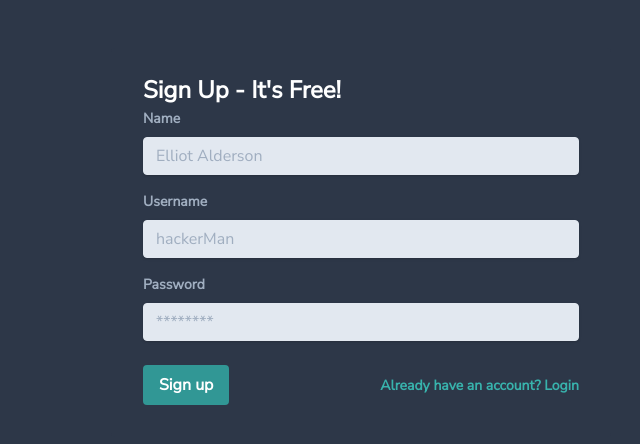
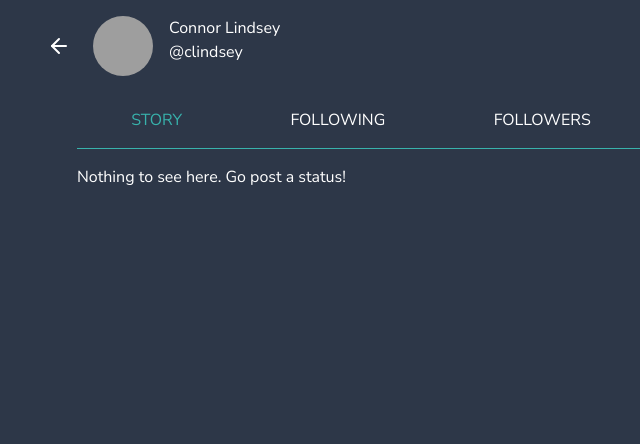
Before and after one commit to connorlindsey/buzzle, a React (Create React App) app: page /profile/1234 in a window 1280 px wide. Before the commit this address led to /. Shown: the top 444 px of the page, without its empty margins (279-919 px from the left). Built offline with nearby package versions, Linux system fonts and the light colour scheme; grey boxes are pictures that could not be loaded; the HTML template or start-up script is replaced by a standard one.

Commit message:
Some progress

```diff
--- a/package.json
+++ b/package.json
@@ -6,6 +6,7 @@
     "aws-sdk": "^2.613.0",
     "react": "^16.12.0",
     "react-dom": "^16.12.0",
+    "react-icons": "^3.9.0",
     "react-router-dom": "^5.1.2",
     "react-scripts": "3.3.1",
     "styled-components": "^5.0.1",
--- /dev/null
+++ b/src/services/FollowerService.ts
@@ -0,0 +1,14 @@
+import ServerFacade from "../network/ServerFacade";
+
+export default class FollowerService {
+
+  public static addFollower(alias: string): void {
+    let ID = localStorage.getItem("USER_ID") || "";
+    let currentAlias = ServerFacade.getUserByID(ID)?.alias || "";
+    ServerFacade.addFollower(currentAlias, alias);
+  }
+
+  public static addFollowerManual(follower: string, followee: string): void {
+    ServerFacade.addFollower(follower, followee)
+  }
+}
--- a/src/view/AuthView.tsx
+++ b/src/view/AuthView.tsx
@@ -14,7 +14,7 @@ export enum FORMS {
 }
 
 const AuthView: React.FC = () => {
-  const [currentForm, setCurrentForm] = useState(FORMS.SIGNUP)
+  const [currentForm, setCurrentForm] = useState(FORMS.LOGIN)
 
   let form;
   if (currentForm === FORMS.SIGNUP) {
--- a/src/view/HomeView.tsx
+++ b/src/view/HomeView.tsx
@@ -23,7 +23,7 @@ enum TAB_SELECTION {
 // TODO: Add search box
 const HomeView: React.FC = () => {
   const history = useHistory()
-  const [selection, setSelection] = useState<TAB_SELECTION>(TAB_SELECTION.FEED)
+  const [selection, setSelection] = useState<TAB_SELECTION>(TAB_SELECTION.STORY)
   const [user, setUser] = useState<User | null | undefined>()
   const [message, setMessage] = useState<string>("") // Status textarea
 
@@ -32,23 +32,6 @@ const HomeView: React.FC = () => {
     setUser(user);
   }, [])
 
-  let content;
-  switch (selection) {
-    case TAB_SELECTION.FEED:
-      content = <Feed />;
-      break;
-    case TAB_SELECTION.STORY:
-      content = <Story />
-      break;
-    case TAB_SELECTION.FOLLOWERS:
-      content = <FollowList users={[]} />
-      break;
-    case TAB_SELECTION.FOLLOWING:
-      content = <FollowList users={[]} />
-      break;
-    default:
-      content = <h2>An error has occurred</h2>
-  }
 
   const updateMessage = (event: React.ChangeEvent<HTMLTextAreaElement>) => {
     setMessage(event.target.value);
@@ -79,6 +62,25 @@ const HomeView: React.FC = () => {
     return <h3>An error occurred</h3>
   }
 
+
+  let content;
+  switch (selection) {
+    case TAB_SELECTION.FEED:
+      content = <Feed />;
+      break;
+    case TAB_SELECTION.STORY:
+      content = <Story />
+      break;
+    case TAB_SELECTION.FOLLOWERS:
+      content = <FollowList users={user.getFollowers()} />
+      break;
+    case TAB_SELECTION.FOLLOWING:
+      content = <FollowList users={user.getFollowing()} />
+      break;
+    default:
+      content = <h2>An error has occurred</h2>
+  }
+
   return (
     <PleaseSignIn>
       <Container>
@@ -93,10 +95,10 @@ const HomeView: React.FC = () => {
                 <div>@{user.alias}</div>
               </div>
             </ProfileInfo>
-              <form onSubmit={handleSearch}>
-                <Search type="text" placeholder="Search" value={search} onChange={e => setSearch(e.target.value)} />
-              </form>
-              <TertiaryButton onClick={logout}>Logout</TertiaryButton>
+            <form onSubmit={handleSearch}>
+              <Search type="text" placeholder="Search" value={search} onChange={e => setSearch(e.target.value)} />
+            </form>
+            <TertiaryButton onClick={logout}>Logout</TertiaryButton>
           </ProfileSection>
 
           {/* New Status */}
@@ -157,6 +159,7 @@ const Container = styled.div`
 const ProfileSection = styled.div`
   display: flex;
   justify-content: space-between;
+  align-items: center;
   margin: 1rem 0;
 `
 
--- a/src/view/ProfileView.tsx
+++ b/src/view/ProfileView.tsx
@@ -1,22 +1,177 @@
-import React from 'react';
-import { useParams } from "react-router-dom";
+import React, { useState, useEffect } from 'react';
+import { useParams, useHistory } from "react-router-dom";
 import PleaseSignIn from './components/PleaseSignIn';
+import ServerFacade from '../network/ServerFacade';
+import User from '../model/User';
+import Button from "./style/Button"
+import { FiArrowLeft } from "react-icons/fi"
+import styled from "styled-components";
 
-interface Props {
-  count: number;
+import Story from './components/Story';
+import FollowList from './components/FollowList';
+import FollowerService from '../services/FollowerService';
+
+enum TAB_SELECTION {
+  STORY,
+  FOLLOWING,
+  FOLLOWERS
 }
 
+const ProfileView: React.FC = () => {
+  const history = useHistory()
+  const { alias } = useParams();
+  const [user, setUser] = useState<User | null>()
+  const [selection, setSelection] = useState<TAB_SELECTION>(TAB_SELECTION.STORY)
+  const [isFollowing, setIsFollowing] = useState<boolean>(false)
+  const [canFollow, setCanFollow] = useState<boolean>(true)
 
-const ProfileView: React.FC<Props> = ({ count }) => {
-  const { alias } = useParams();
+  useEffect(() => {
+    if (alias) {
+      setUser(ServerFacade.getUserByAlias(alias))
+      let ID = localStorage.getItem("USER_ID")
+      if (user && user.id === ID) {
+        setCanFollow(false)
+      }
+    }
+  }, [user, setUser, alias])
+
+
+
+  if (!user || !alias) {
+    return (
+      <Container>
+        <h3>No user found with the following username: @{alias}</h3>
+      </Container>)
+  }
+
+  const handleFollow = () => {
+    FollowerService.addFollower(alias);
+    setIsFollowing(!isFollowing)
+  }
+
+  let content;
+  switch (selection) {
+    case TAB_SELECTION.STORY:
+      content = <Story ID={user.id} />
+      break;
+    case TAB_SELECTION.FOLLOWERS:
+      content = <FollowList users={user.getFollowers()} />
+      break;
+    case TAB_SELECTION.FOLLOWING:
+      content = <FollowList users={user.getFollowing()} />
+      break;
+    default:
+      content = <h2>An error has occurred</h2>
+  }
+
+
   return (
     <PleaseSignIn>
-      <div className="m-auto antialiased font-sans font-serif font-mono text-center">
-        <p>{count}</p>
-        <p>Alias: {alias}</p>
-      </div>
+      <Container>
+        {/* Profile Section */}
+        <Header>
+          {/* Info */}
+          <ProfileSection>
+            <ProfileInfo>
+              <BackArrow onClick={() => history.goBack()} />
+              <ProfileImg src={user.photo} alt="Profile" />
+              <div>
+                <div>{user.name}</div>
+                <div>@{user.alias}</div>
+              </div>
+            </ProfileInfo>
+            {canFollow &&
+              <FollowButton following={isFollowing} onClick={handleFollow}>{isFollowing ? "Following" : "Follow"}</FollowButton>
+            }
+          </ProfileSection>
+
+          {/* Tabs */}
+          <Tabs>
+            <Tab className={`${selection === TAB_SELECTION.STORY && "active"}`} onClick={() => setSelection(TAB_SELECTION.STORY)}>Story</Tab>
+            <Tab className={`${selection === TAB_SELECTION.FOLLOWING && "active"}`} onClick={() => setSelection(TAB_SELECTION.FOLLOWING)}>Following</Tab>
+            <Tab className={`${selection === TAB_SELECTION.FOLLOWERS && "active"}`} onClick={() => setSelection(TAB_SELECTION.FOLLOWERS)}>Followers</Tab>
+          </Tabs>
+        </Header>
+        <Padding>
+          {content}
+        </Padding>
+      </Container>
     </PleaseSignIn>
   );
 }
 
 export default ProfileView;
+
+interface ButtonProps {
+  following: boolean
+}
+
+
+const FollowButton = styled(Button) <ButtonProps>`
+  background: ${props => props.following ? props.theme.primary["500"] : "transparent"};
+  color: ${props => props.following ? "#FFF" : props.theme.primary["500"]};
+`
+
+const Padding = styled.div`
+  padding: 1rem 0;
+`
+
+const Container = styled.div`
+  max-width: 600px;
+  margin: 1rem auto;
+  padding: 0 1rem;
+`
+
+const ProfileSection = styled.div`
+  display: flex;
+  justify-content: space-between;
+  align-content: center;
+  align-items: center;
+  margin: 1rem 0;
+`
+
+const ProfileInfo = styled.div`
+  display: flex;
+  position: relative;
+`
+
+const ProfileImg = styled.img`
+  border-radius: 50%;
+  height: 60px;
+  width: 60px;
+  margin: 0 1rem;
+`
+
+const Header = styled.header`
+  border-bottom: 1px solid ${props => props.theme.primary["500"]};;
+`
+
+const Tabs = styled.nav`
+  width: 100%;
+  display: flex;
+  justify-content: space-around;
+`
+
+const Tab = styled.span`
+  font-size: 1rem;
+  text-transform: uppercase;
+  padding: 1rem;
+  cursor: pointer;
+
+  &:hover {
+    color: ${props => props.theme.primary["300"]};
+  }
+
+  &.active {
+    color: ${props => props.theme.primary["500"]};
+  }
+`
+
+const BackArrow = styled(FiArrowLeft)`
+  height: 24px;
+  width: 24px;
+  cursor: pointer;
+  position: absolute;
+  left: -30px;
+  top: calc(50% - 12px);
+`
--- a/src/view/components/FollowList.tsx
+++ b/src/view/components/FollowList.tsx
@@ -3,10 +3,13 @@ import User from "../../model/User"
 import FollowerCard from './FollowerCard'
 
 interface FollowListProps {
-  users: User[]
+  users: User[] | null | undefined
 }
 
 const FollowList: React.FC<FollowListProps> = ({ users }) => {
+  if (!users) {
+    return (<div>No users found</div>)
+  }
   return (
     <div>
       {users.length === 0 && <div>No users found :(</div>}
--- a/src/view/components/FollowerCard.tsx
+++ b/src/view/components/FollowerCard.tsx
@@ -1,5 +1,7 @@
 import React from 'react'
 import User from "../../model/User"
+import styled from "styled-components";
+import { Link } from "react-router-dom"
 
 interface ComponentProps {
   follower: User
@@ -7,10 +9,30 @@ interface ComponentProps {
 
 const FollowerCard: React.FC<ComponentProps> = ({ follower }) => {
   return (
-    <div>
-      {follower.name}
-    </div>
+    <ProfileInfo as={Link} to={`/profile/${follower.alias}`}>
+      <ProfileImg src={follower.photo} alt="Profile" />
+      <div>
+        <div>{follower.name}</div>
+        <div>@{follower.alias}</div>
+      </div>
+    </ProfileInfo>
   )
 }
 
 export default FollowerCard
+
+
+const ProfileInfo = styled.div`
+  display: flex;
+  position: relative;
+  padding: .8rem 0;
+  border-bottom: 1px solid ${props => props.theme.grey["700"]};
+
+`
+
+const ProfileImg = styled.img`
+  border-radius: 50%;
+  height: 60px;
+  width: 60px;
+  margin: 0 1rem;
+`
--- a/src/view/components/LoginForm.tsx
+++ b/src/view/components/LoginForm.tsx
@@ -2,6 +2,8 @@ import React, { useState } from 'react';
 import { useHistory } from "react-router-dom";
 import { FORMS } from "../AuthView"
 import UserService from '../../services/UserService';
+import StatusService from '../../services/StatusService';
+import FollowerService from '../../services/FollowerService';
 
 interface Props {
   setCurrentForm: any
@@ -18,8 +20,8 @@ enum STATUS {
 const LoginForm: React.FC<Props> = ({ setCurrentForm }) => {
   const history = useHistory()
   const [values, setValues] = useState({
-    alias: "",
-    password: "",
+    alias: "clindsey",
+    password: "test",
   })
   const [status, setStatus] = useState<STATUS>(STATUS.READY)
   const [errorMessage, setErrorMessage] = useState<string>("")
@@ -37,6 +39,18 @@ const LoginForm: React.FC<Props> = ({ setCurrentForm }) => {
       setErrorMessage(result)
     } else {
       setStatus(STATUS.DONE)
+
+      // TODO: Remove this in production
+      // Have people follow logged in user
+      FollowerService.addFollowerManual("matt", values.alias)
+      FollowerService.addFollowerManual("cgood", values.alias)
+      FollowerService.addFollowerManual(values.alias, "cgood")
+
+      // Set up fake data
+      StatusService.createStatus("Wow, welcome to Buzzle 🔥")
+      StatusService.createStatus("Check out this cool thing 🚴‍♂️")
+      StatusService.createStatus("Another tweet 🐦. Hey there @tlane")
+
       history.push("/home")
     }
   }
@@ -63,7 +77,6 @@ const LoginForm: React.FC<Props> = ({ setCurrentForm }) => {
             type="text"
             placeholder="Your username"
             onChange={handleInputChange}
-            required
           />
         </div>
         <div className="mb-6">
@@ -75,7 +88,7 @@ const LoginForm: React.FC<Props> = ({ setCurrentForm }) => {
             type="password"
             placeholder="********"
             onChange={handleInputChange}
-            required
+
           />
         </div>
         <div className="flex items-center justify-between">
@@ -89,6 +102,8 @@ const LoginForm: React.FC<Props> = ({ setCurrentForm }) => {
           >Need an account? Sign up</span>
         </div>
       </form>
+      {/* TODO: Remove this */}
+      <h3 style={{ textAlign: "center" }}>Log in with "clindsey" and password "test"</h3>
     </div>
   );
 }
```
Also changed, not shown: src/model/User.ts (+35 -16 lines), src/network/ServerFacade.ts (+24 -14 lines), src/view/components/AStatus.tsx (+16 -2 lines), 1 other file (tests, documents, lock files or other folders).
